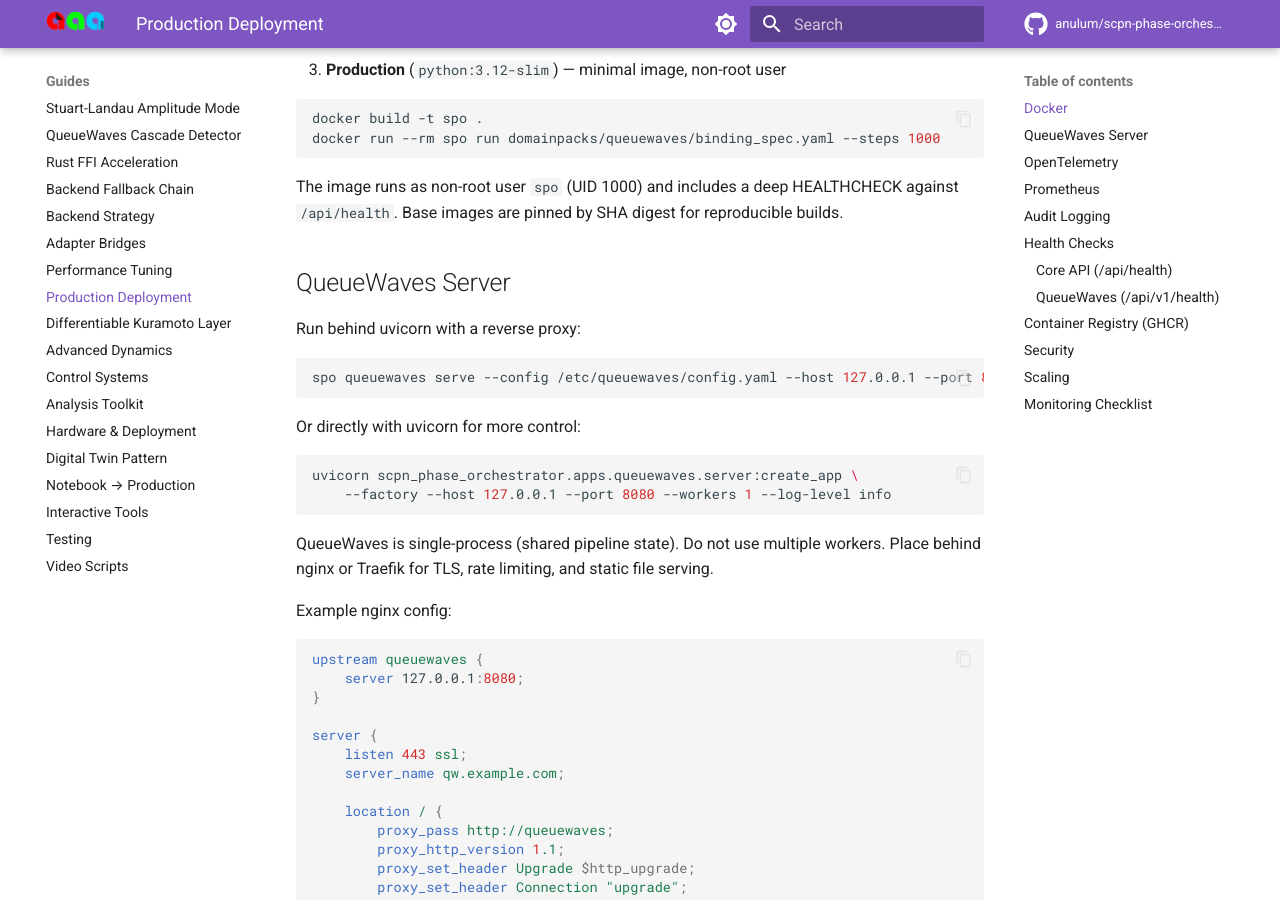
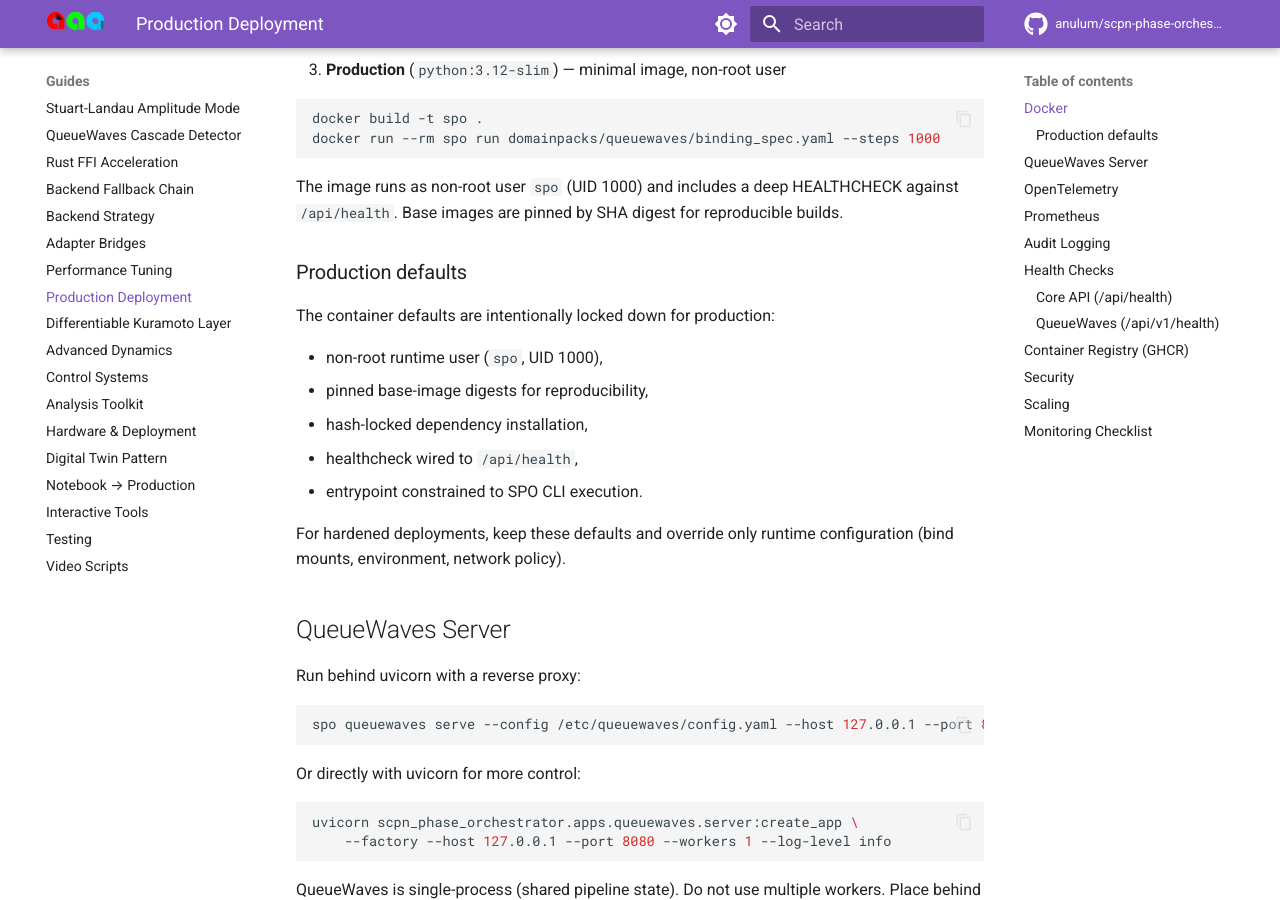
Before and after one commit to anulum/scpn-phase-orchestrator, an MkDocs documentation site: the page built from docs/guide/production.md, in a window 1280 px wide and 900 px high, scrolled down 330 px. Built offline with MkDocs 1.6.1 and Material for MkDocs 9.7.7, drawn with Linux system fonts in a browser that asks for light colours; comment, search, counter and statistics services are not loaded.

```diff
--- a/docs/guide/production.md
+++ b/docs/guide/production.md
@@ -16,6 +16,19 @@
 The image runs as non-root user `spo` (UID 1000) and includes a deep
 HEALTHCHECK against `/api/health`. Base images are pinned by SHA digest
 for reproducible builds.
+
+### Production defaults
+
+The container defaults are intentionally locked down for production:
+
+- non-root runtime user (`spo`, UID 1000),
+- pinned base-image digests for reproducibility,
+- hash-locked dependency installation,
+- healthcheck wired to `/api/health`,
+- entrypoint constrained to SPO CLI execution.
+
+For hardened deployments, keep these defaults and override only runtime
+configuration (bind mounts, environment, network policy).
 
 ## QueueWaves Server
 
```
Also changed, not shown: ROADMAP.md (+1 -1 lines).
